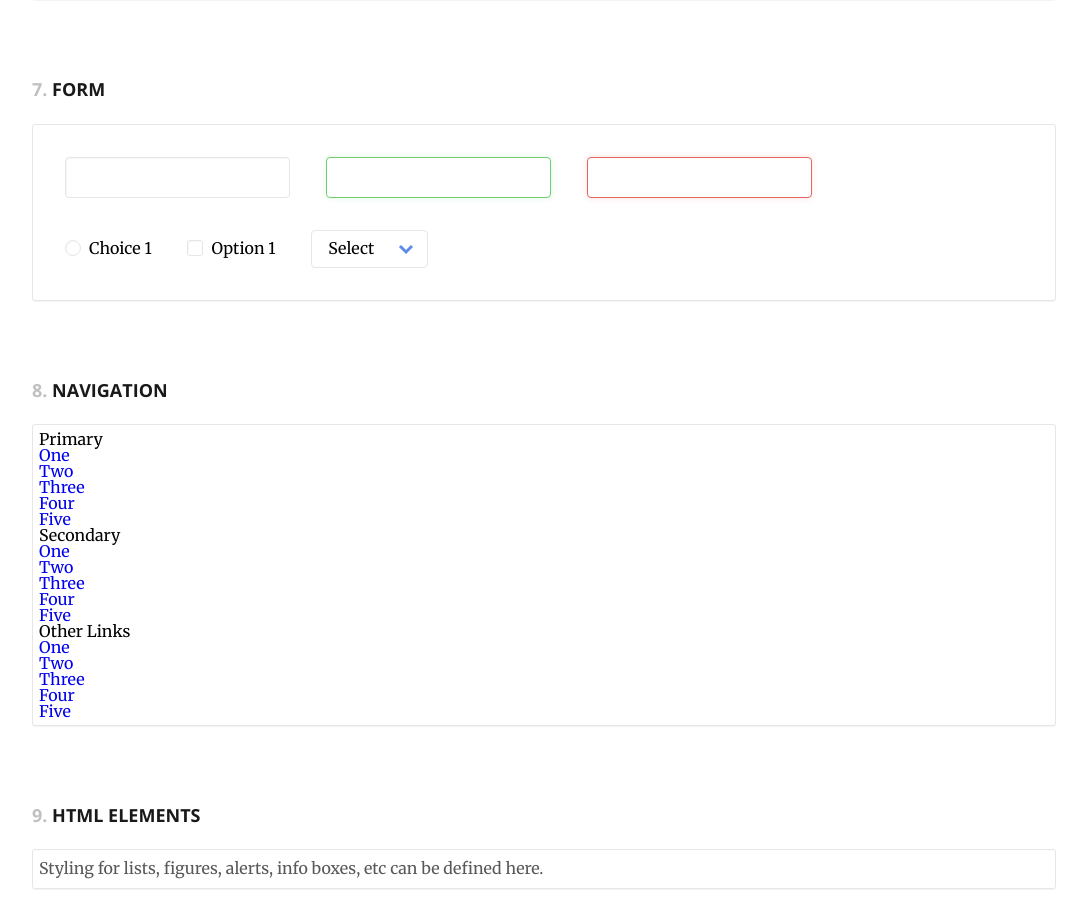
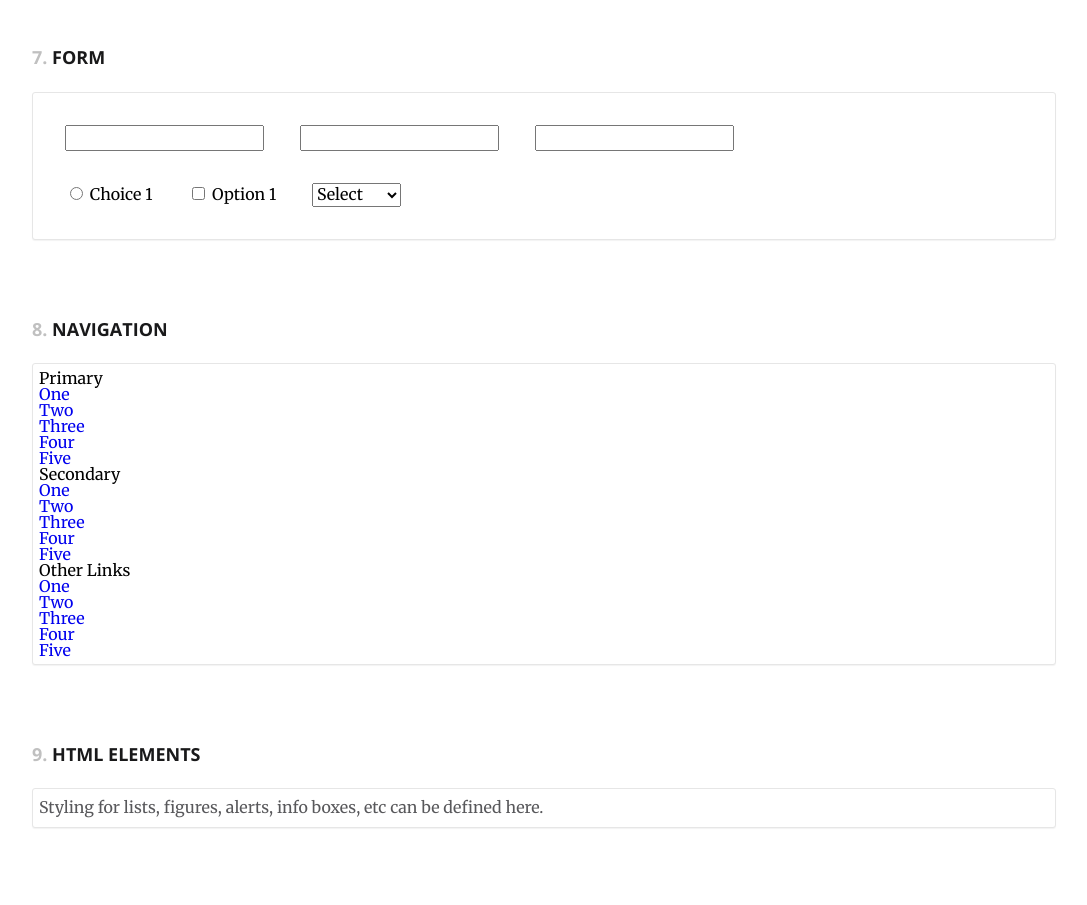
Before and after one commit to wdd331group2/zen-garden, a website built with Parcel: page style-guide-template/src/index.html in a window 1280 px wide. Shown: the part 2092-2997 px from the top of the page, without its empty margins (96-1183 px from the left). Built offline with nearby package versions, Linux system fonts and the light colour scheme.

Commit message:
removed icons and forms styles

```diff
--- a/style-guide-template/src/scss/style-guide.scss
+++ b/style-guide-template/src/scss/style-guide.scss
@@ -270,135 +270,4 @@ xButtons
   color: $color-1;
 }
 
-/* --------------------------------
-
-xIcons
-
--------------------------------- */
-
-.cd-icons li {
-  /* icons size */
-  width: 32px;
-  height: 32px;
-}
-
-/* --------------------------------
-
-xForm
-
--------------------------------- */
-
-input[type='text'],
-select {
-  border: 1px solid $color-4;
-  border-radius: 0.25em;
-  background: $color-5;
-
-  &:focus {
-    outline: none;
-  }
-}
-
-input[type='text'] {
-  padding: 0.6em 1em;
-  box-shadow: inset 1px 1px rgba(#000, 0.03);
-
-  &.success {
-    border-color: $success;
-    box-shadow: 0 0 6px rgba($success, 0.2);
-  }
-
-  &.alert {
-    border-color: $alert;
-    box-shadow: 0 0 6px rgba($alert, 0.2);
-  }
-
-  &:focus {
-    border-color: $color-1;
-    box-shadow: 0 0 6px rgba($color-1, 0.2);
-  }
-}
-
-input[type='radio'],
-input[type='checkbox'] {
-  position: absolute;
-  left: 0;
-  top: 0;
-  margin: 0;
-  padding: 0;
-  opacity: 0;
-}
-
-.radio-label,
-.checkbox-label {
-  padding-left: 24px;
-  @include user-select(none);
-
-  &::before,
-  &::after {
-    /* custom radio and check boxes */
-    content: '';
-    display: block;
-    width: 16px;
-    height: 16px;
-    position: absolute;
-    top: 50%;
-    @include transform(translateY(-50%));
-  }
-
-  &::before {
-    left: 0;
-    border: 1px solid $color-4;
-    box-shadow: inset 1px 1px rgba(#000, 0.03);
-  }
-
-  &::after {
-    left: 3px;
-    background: url('../assets/form/icon-check.svg') no-repeat center center;
-    display: none;
-  }
-}
-
-.radio-label::before {
-  border-radius: 50%;
-}
-
-.checkbox-label::before {
-  border-radius: 3px;
-}
-
-input[type='radio']:checked + label::before,
-input[type='checkbox']:checked + label::before {
-  background-color: $color-2;
-  border: none;
-  box-shadow: none;
-}
-
-input[type='radio']:checked + label::after,
-input[type='checkbox']:checked + label::after {
-  display: block;
-}
-
-.cd-select::after {
-  /* switcher arrow for select element */
-  content: '';
-  position: absolute;
-  z-index: 1;
-  right: 14px;
-  top: 50%;
-  @include transform(translateY(-50%));
-  display: block;
-  width: 16px;
-  height: 16px;
-  background: url('../assets/form/icon-select.svg') no-repeat center center;
-  pointer-events: none;
-}
-
-select {
-  position: relative;
-  padding: 0.6em 2em 0.6em 1em;
-  cursor: pointer;
-  @include appearance(none);
-}
-
 @import 'partials/basic-style';
```
